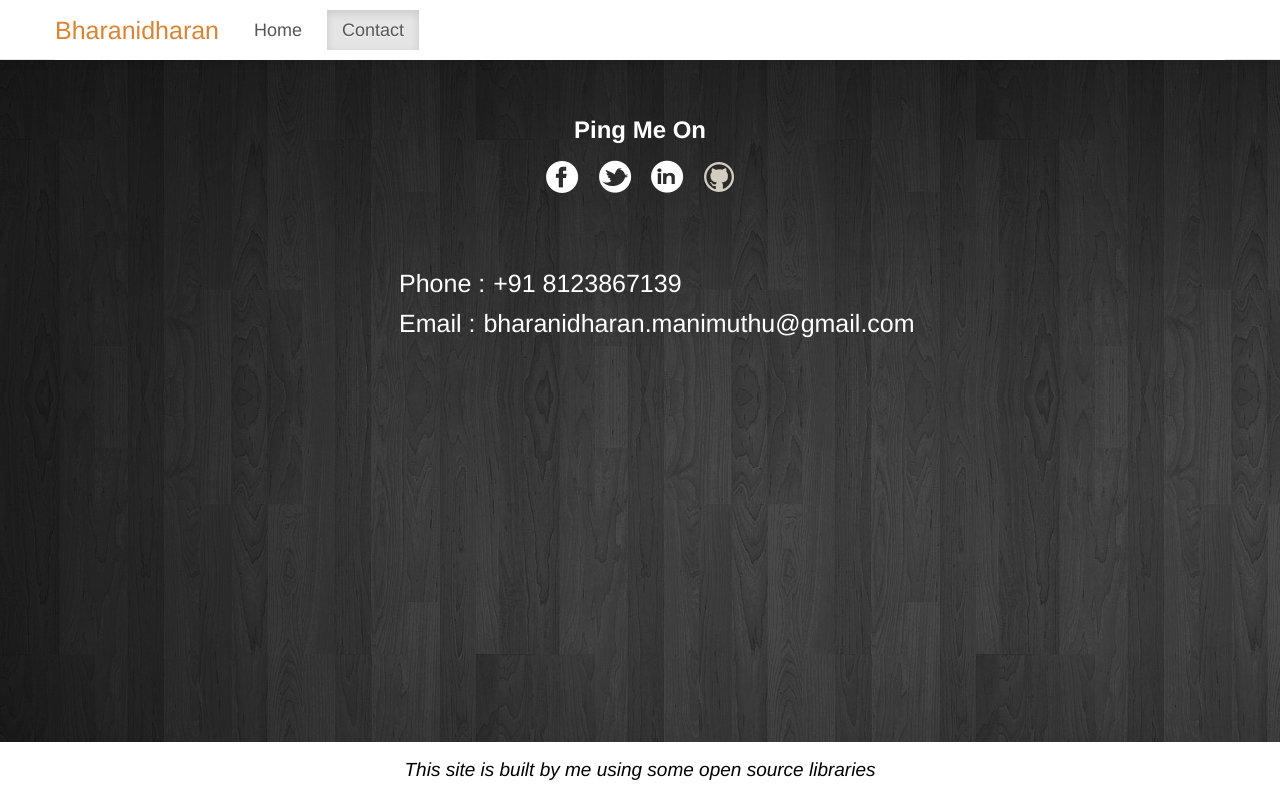
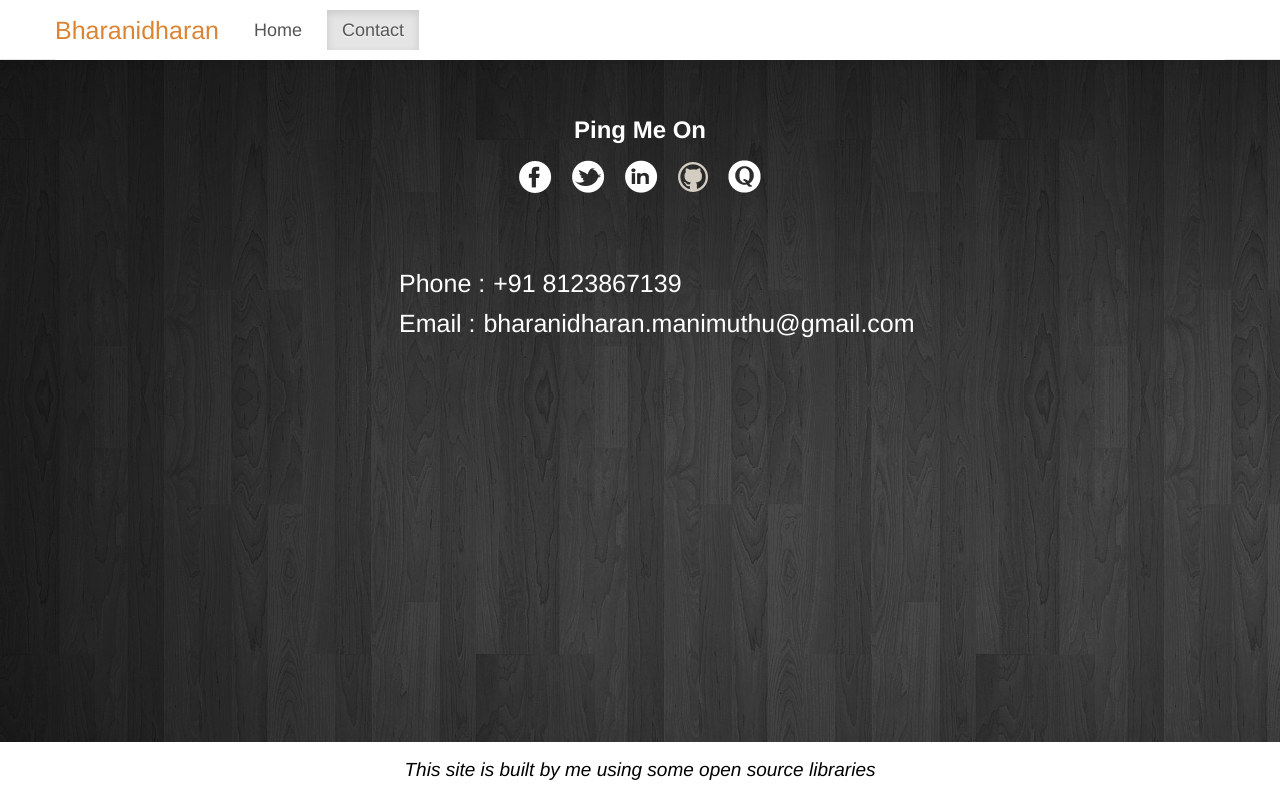
Before and after one commit to bharanidharanm/bharanidharanm.github.io, a plain HTML site: page contact.html in a window 1280 px wide. Drawn offline with Linux system fonts and the light colour scheme.

Commit message:
Added quora linkand image

```diff
--- a/contact.html
+++ b/contact.html
@@ -59,6 +59,11 @@
 	            <img src="images/octocat.png" alt="github" />
 	          </a>
 	        </span>
+	        <span class="link_icons">
+	          <a href="https://www.quora.com/Bharani-Dharan-21" title="Quora" target="_blank">
+	            <img src="images/quora.png" alt="Quora" />
+	          </a>
+	        </span>
 			</div>
 		</div>
 		<div class="container cntt_details">
```
Also changed, not shown: images/quora.png (added).
